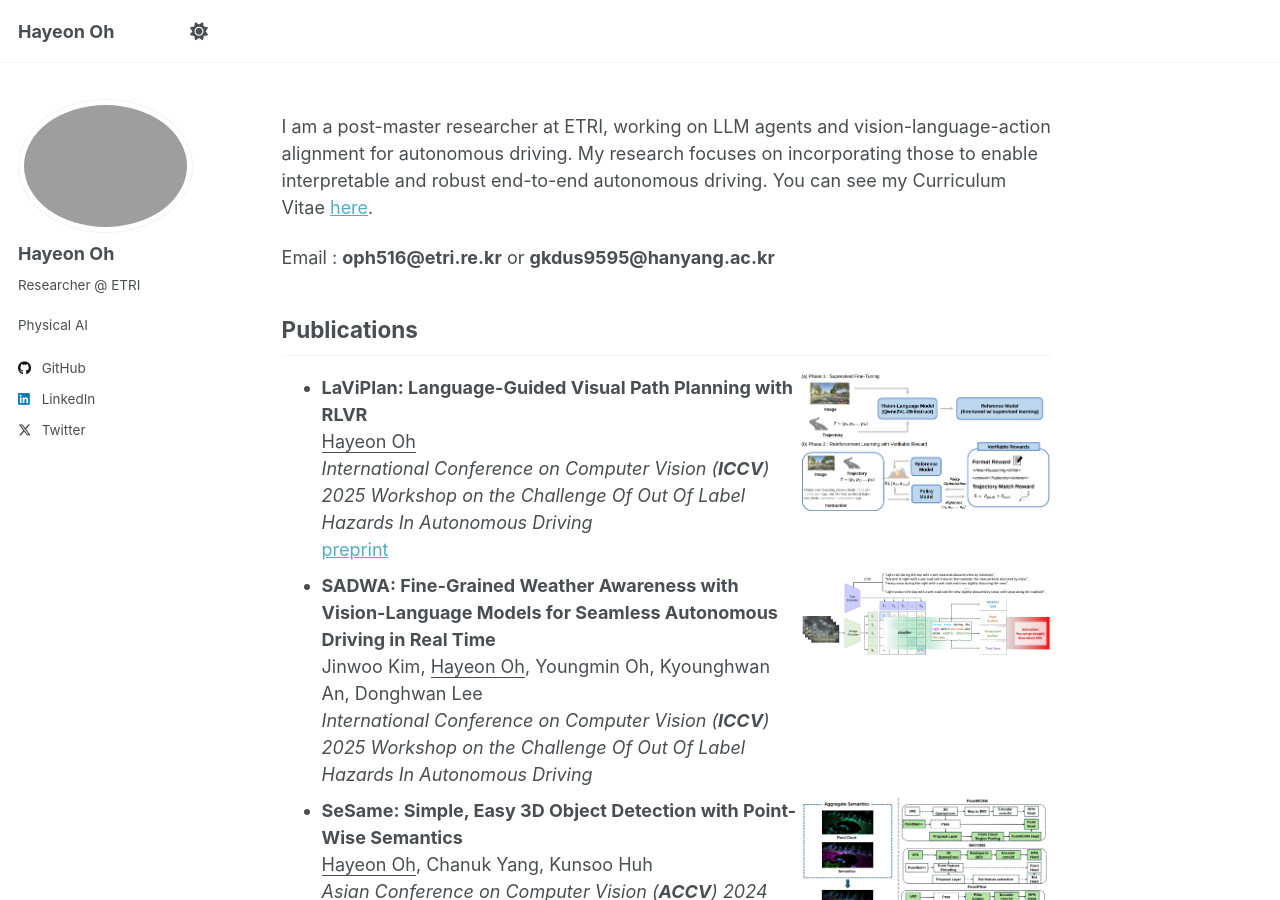
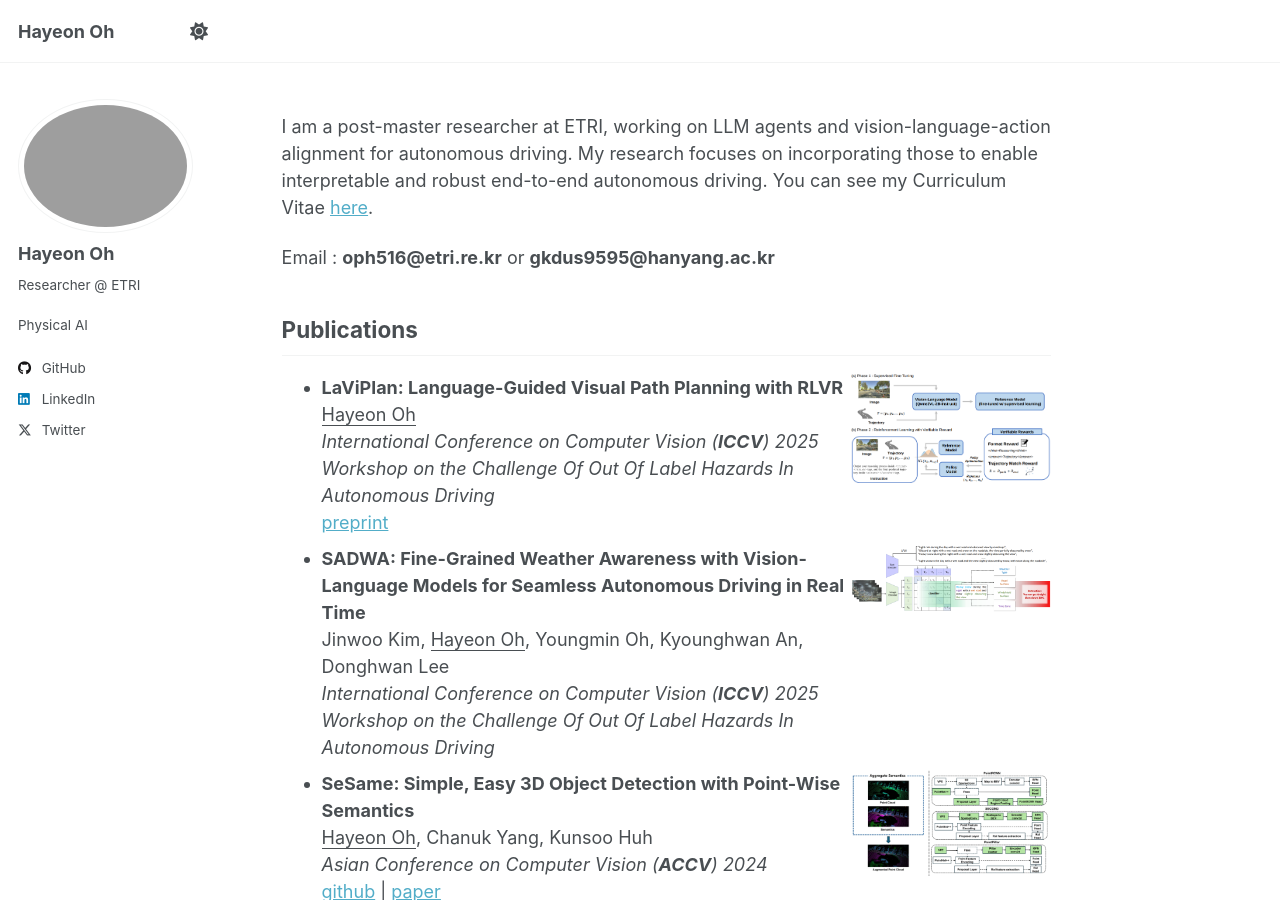
Before and after one commit to OPhD-hahao/OPhD-hahao.github.io, a Jekyll site: the page built from _pages/about.md, in a window 1280 px wide and 900 px high. Built offline with Jekyll 4.4.1, drawn with Linux system fonts in a browser that asks for light colours; a script that is not in the unit is left out.

Commit message:
Edit about.md

```diff
--- a/_pages/about.md
+++ b/_pages/about.md
@@ -19,7 +19,7 @@ Email : **oph516@etri.re.kr** or **gkdus9595@hanyang.ac.kr**
       <i>International Conference on Computer Vision (<b>ICCV</b>) 2025 Workshop on the Challenge Of Out Of Label Hazards In Autonomous Driving</i><br/>
       <a href="https://arxiv.org/abs/2507.12911">preprint</a>
     </div>
-    <img src="../assets/papers/laviplan.png" width="250px" />
+    <img src="../assets/papers/laviplan.png" width="200px" />
   </div>
 
 - <div style="display: flex; align-items: flex-start; justify-content: space-between;">
@@ -28,7 +28,7 @@ Email : **oph516@etri.re.kr** or **gkdus9595@hanyang.ac.kr**
       Jinwoo Kim, <u>Hayeon Oh</u>, Youngmin Oh, Kyounghwan An, Donghwan Lee<br/>
       <i>International Conference on Computer Vision (<b>ICCV</b>) 2025 Workshop on the Challenge Of Out Of Label Hazards In Autonomous Driving</i>
     </div>
-    <img src="../assets/papers/sadwa.png" width="250px" />
+    <img src="../assets/papers/sadwa.png" width="200px" />
   </div>
 
 - <div style="display: flex; align-items: flex-start; justify-content: space-between;">
@@ -38,7 +38,7 @@ Email : **oph516@etri.re.kr** or **gkdus9595@hanyang.ac.kr**
       <i>Asian Conference on Computer Vision (<b>ACCV</b>) 2024</i><br/>
       <a href="https://github.com/OPhD-hahao/SeSame">github</a> | <a href="https://openaccess.thecvf.com/content/ACCV2024/html/O_SeSame_Simple_Easy_3D_Object_Detection_with_Point-Wise_Semantics_ACCV_2024_paper.html">paper</a>
     </div>
-    <img src="../assets/papers/sesame.png" width="250px" />
+    <img src="../assets/papers/sesame.png" width="200px" />
   </div>
 
 ## Work Experience
```
